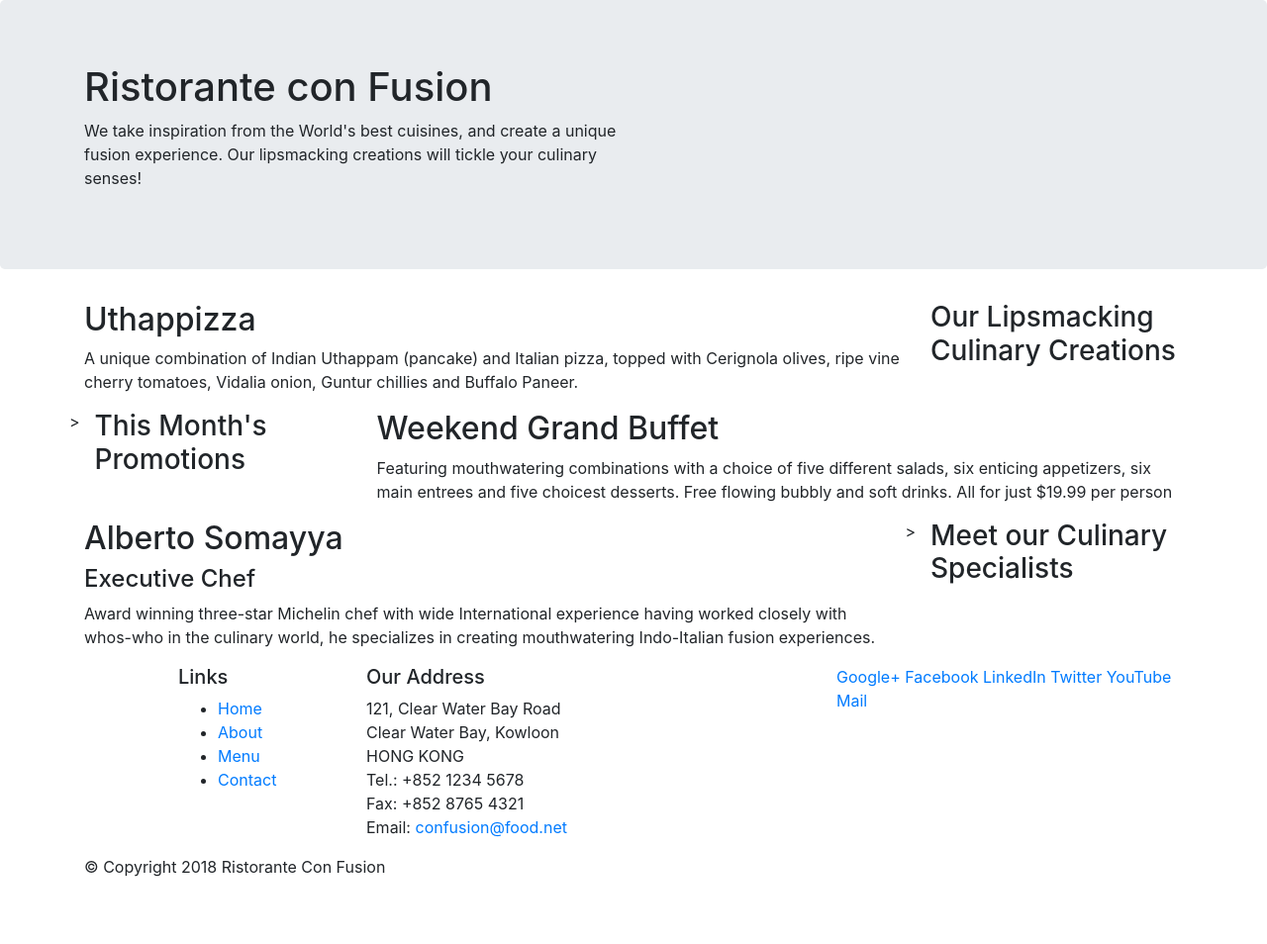
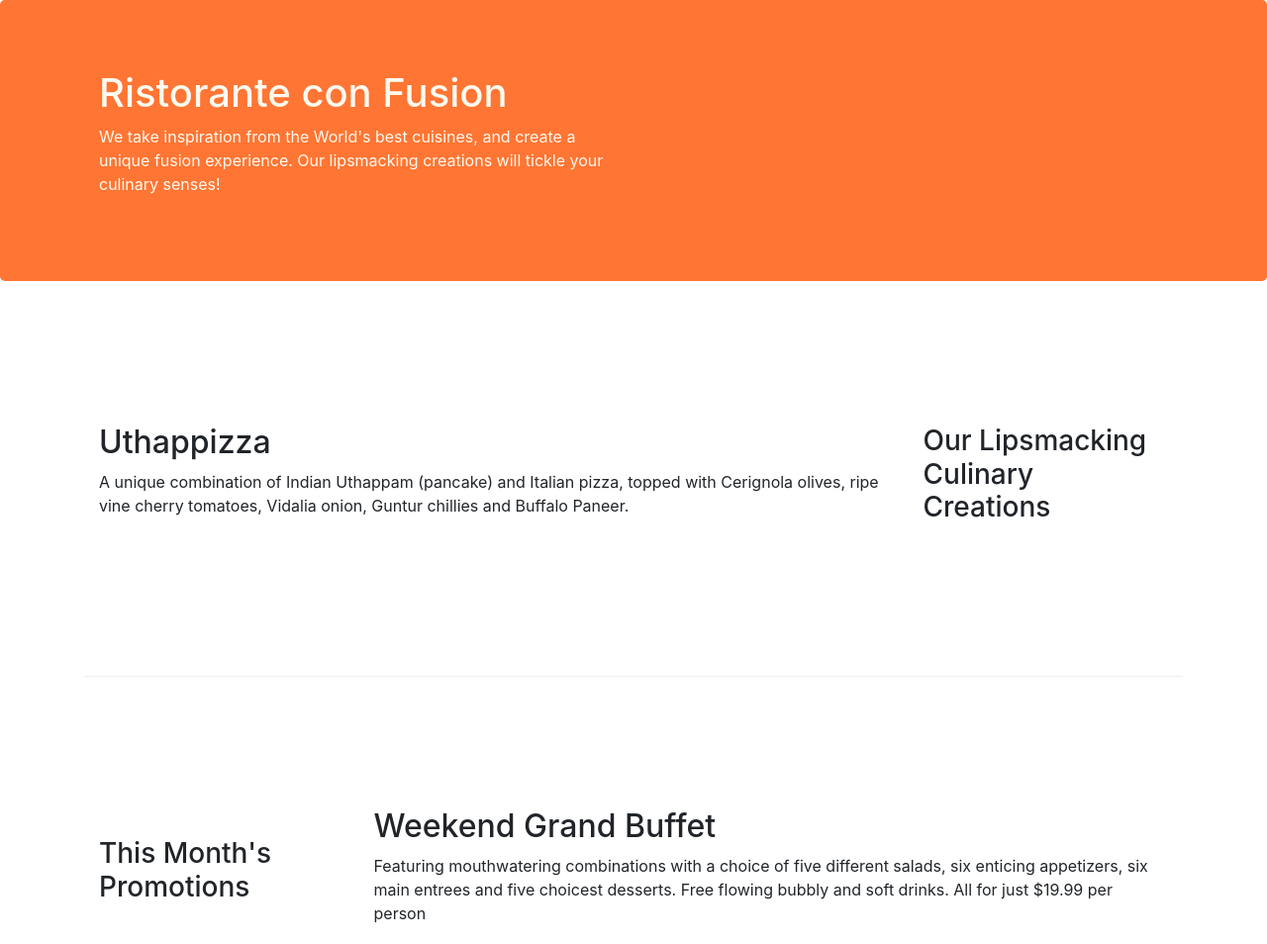
Before and after one commit to shubham230523/Technozon-Website, a website: page index.html in a window 1280 px wide. Shown: the top 954 px of the page at 99% size. Before the commit the page ends 904 px from the top, so only its background shows below. Drawn offline with nearby package versions, Linux system fonts and the light colour scheme.

Commit message:
extra css class added and content is vertically aligned

```diff
--- /dev/null
+++ b/css/styles.css
@@ -0,0 +1,30 @@
+.row-header {
+    margin: 0px auto;
+    padding: 0px auto;
+}
+
+.row-content {
+    margin: 0px auto;
+    padding: 50px 0px 50px 0px;
+    border-bottom: 1px ridge;
+    min-height: 400px;
+}
+
+.footer {
+    background-color: #33FF9C;
+    margin: 0px auto;
+    padding: 20px 0px 20px 0px;
+}
+
+.jumbotron {
+    padding: 70px 30px 70px 30px;
+    margin: 0px auto;
+    background-color: #FF7533;
+    color: floralwhite;
+}
+
+.address {
+    font-size: 80px;
+    margin: 0px;
+    color: #0f0f0f;
+}
--- a/index.html
+++ b/index.html
@@ -9,6 +9,7 @@
 
     <!-- Bootstrap CSS -->
     <link rel="stylesheet" href="node_modules/bootstrap/dist/css/bootstrap.min.css">
+    <link rel = "stylesheet" href = "css/styles.css">
     <title>Ristorante Con Fusion</title>
 </head>
 
@@ -16,7 +17,7 @@
 
     <header class ="jumbotron">
         <div class = "container">
-            <div class = "row">
+            <div class = "row row-header">
                 <div class = "col-12 col-sm-6">
                     <h1>Ristorante con Fusion</h1>
                     <p>We take inspiration from the World's best cuisines, and create a unique fusion experience. Our lipsmacking creations will tickle your culinary senses!</p>
@@ -28,7 +29,7 @@
     </header>
 
     <div class = "container">
-        <div class ="row">
+        <div class ="row row-content align-items-center">
             <div class="col-12 col-sm-4 order-sm-last col-md-3">
                 <h3>Our Lipsmacking Culinary Creations</h3>
             </div>
@@ -39,7 +40,7 @@
         </div>
 
 
-        <div class ="row">>
+        <div class ="row row-content align-items-center">
             <div class="col-12 col-sm-4 col-md-3">
                 <h3>This Month's Promotions</h3>
             </div>
@@ -49,7 +50,7 @@
             </div>
         </div>
 
-        <div class ="row">>
+        <div class ="row row-content align-items-center">
             <div class="col-12 col-sm-4 order-sm-last col-md-3">
                 <h3>Meet our Culinary Specialists</h3>
             </div>
@@ -61,12 +62,12 @@
         </div>
     </div>
 
-    <footer>
+    <footer class = "footer">
         <div class = "container">
             <div class = "row">
                 <div class = "col-4 offset-1 col-sm-2">
                     <h5>Links</h5>
-                    <ul>
+                    <ul class = "list-unstyled">
                         <li><a href="#">Home</a></li>
                         <li><a href="#">About</a></li>
                         <li><a href="#">Menu</a></li>
@@ -84,8 +85,8 @@
 		              Email: <a href="mailto:confusion@food.net">confusion@food.net</a>
 		           </address>
                 </div>
-                <div class = "col-12 col-sm-4">
-                    <div>
+                <div class = "col-12 col-sm-4 align-self-center">
+                    <div class = "text-center">
                         <a href="http://google.com/+">Google+</a>
                         <a href="http://www.facebook.com/profile.php?id=">Facebook</a>
                         <a href="http://www.linkedin.com/in/">LinkedIn</a>
@@ -95,7 +96,7 @@
                     </div>
                 </div>
            </div>
-           <div class = "row">
+           <div class = "row justify-content-center">
                 <div class = "col-auto">
                     <p>© Copyright 2018 Ristorante Con Fusion</p>
                 </div>
```
